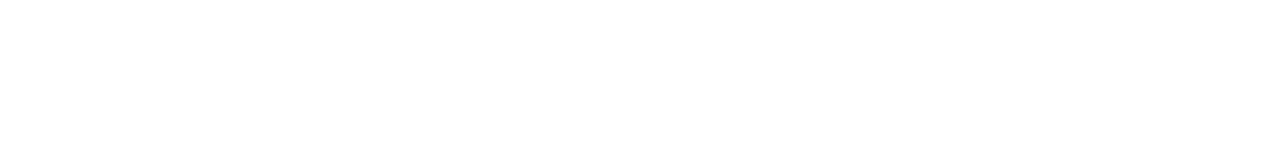
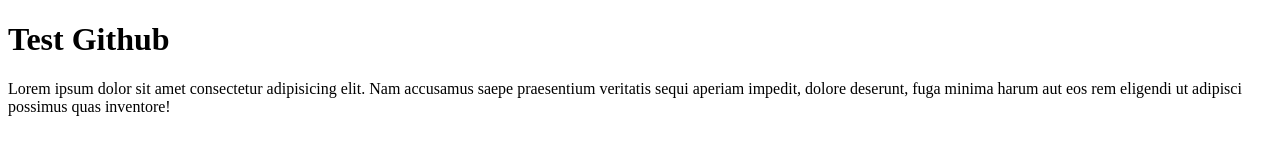
Before and after one commit to LightKaiZen/random, a plain HTML site: page txt.html in a window 1280 px wide. Drawn offline with Linux system fonts and the light colour scheme.

Commit message:
Update txt.html

```diff
--- a/txt.html
+++ b/txt.html
@@ -7,6 +7,7 @@
     <title>Document</title>
 </head>
 <body>
-
+    <h1>Test Github</h1>
+    <p>Lorem ipsum dolor sit amet consectetur adipisicing elit. Nam accusamus saepe praesentium veritatis sequi aperiam impedit, dolore deserunt, fuga minima harum aut eos rem eligendi ut adipisci possimus quas inventore!</p>
 </body>
 </html>
```
